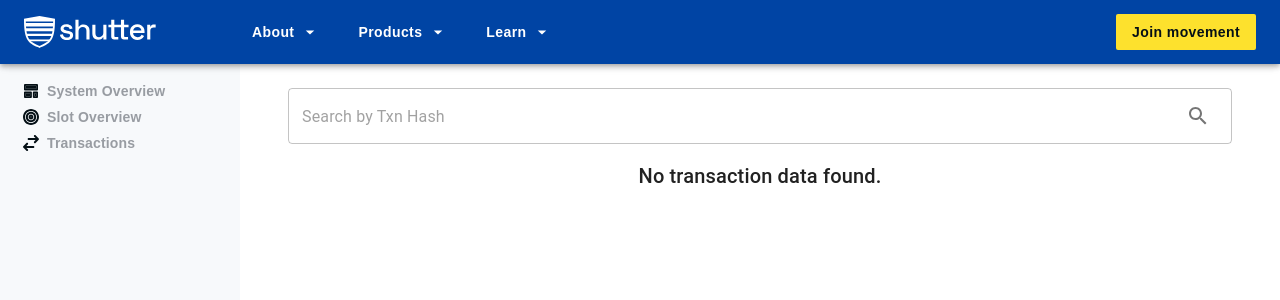
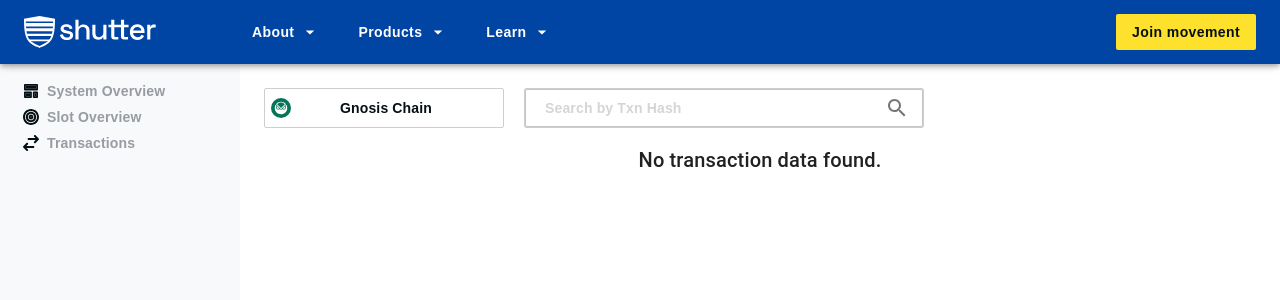
Before and after one commit to shutter-network/shutter-explorer, a React (Create React App) app in the folder frontend/: page /transaction-details in a window 1280 px wide. Shown: the top 300 px of the page. Built offline with nearby package versions, Linux system fonts and the light colour scheme; no server answers.

Commit message:
adjust search bar style

```diff
--- a/frontend/src/components/ResponsiveLayout.tsx
+++ b/frontend/src/components/ResponsiveLayout.tsx
@@ -1,5 +1,5 @@
 import { ChangeEvent, FC, ReactNode, useState } from 'react';
-import { AppBar, Box, CssBaseline, Toolbar, Container } from '@mui/material';
+import { AppBar, Box, CssBaseline, Toolbar } from '@mui/material';
 import Header from './Header';
 import SearchBar from './SearchBar';
 import Sidebar from './Sidebar';
@@ -30,13 +30,13 @@
                 <Sidebar />
 
                 <Box component="main" sx={mainStyles}>
-                    <Container sx={{ display: 'flex', justifyContent: 'flex-end', mb: 2 }}>
+                    <Box sx={{ display: 'flex', justifyContent: 'flex-start', alignItems: 'center', mb: 2, padding: 0 }}>
                         <SearchBar
                             placeholder="Search by Txn Hash"
                             value={searchQuery}
                             onChange={handleSearchChange}
                         />
-                    </Container>
+                    </Box>
                     {children}
                 </Box>
             </Box>
--- a/frontend/src/components/SearchBar.tsx
+++ b/frontend/src/components/SearchBar.tsx
@@ -1,7 +1,10 @@
 import React, { FC, ChangeEvent } from 'react';
-import { TextField, InputAdornment, IconButton, CircularProgress, Typography } from '@mui/material';
+import { InputAdornment, IconButton, CircularProgress, Typography } from '@mui/material';
 import SearchIcon from '@mui/icons-material/Search';
 import useSearch from '../hooks/useSearch';
+import { SearchContainer, ChainSelect, ChainIcon, ChainName, DropdownIcon, StyledTextField } from '../styles/searchBar';
+import chainIcon from '../assets/icons/gnosis.svg';
+import dropdownIcon from '../assets/icons/chevron_down.svg';
 
 interface SearchBarProps {
     placeholder: string;
@@ -19,8 +22,14 @@
     };
 
     return (
-        <>
-            <TextField
+        <SearchContainer>
+            <ChainSelect>
+                <ChainIcon src={chainIcon} alt="Chain Icon" />
+                <ChainName>Gnosis Chain</ChainName>
+                <DropdownIcon src={dropdownIcon} alt="Dropdown Icon" />
+            </ChainSelect>
+
+            <StyledTextField
                 fullWidth
                 placeholder={placeholder}
                 value={value}
@@ -38,13 +47,14 @@
                     },
                 }}
             />
+
             {loading && <Typography>Loading...</Typography>}
             {error && (
                 <Typography color="error" variant="body2">
                     {error.message}
                 </Typography>
             )}
-        </>
+        </SearchContainer>
     );
 };
 
--- /dev/null
+++ b/frontend/src/styles/searchBar.ts
@@ -0,0 +1,71 @@
+import styled from 'styled-components';
+import { TextField } from '@mui/material';
+
+export const SearchContainer = styled.div`
+  display: flex;
+  align-items: flex-start;
+  justify-content: flex-start;
+  gap: 20px;
+  width: 100%;
+
+  @media (max-width: 991px) {
+    flex-direction: column;
+    width: 100%;
+  }
+`;
+
+export const ChainSelect = styled.div`
+  display: flex;
+  align-items: center;
+  gap: 8px;
+  background: #fff;
+  border: 1px solid #ccced0;
+  border-radius: 2px;
+  padding: 3px 6px;
+  max-width: 240px;
+  min-width: 240px;
+  height: 40px;
+`;
+
+export const ChainIcon = styled.img`
+  width: 20px;
+  height: 20px;
+`;
+
+export const ChainName = styled.span`
+  flex: 1;
+  padding: 0 4px;
+  color: #051016;
+  font: 600 14px/1 'Space Grotesk', sans-serif;
+`;
+
+export const DropdownIcon = styled.img`
+  width: 16px;
+  height: 16px;
+`;
+
+export const StyledTextField = styled(TextField)`
+  && {
+    max-width: 400px;
+    width: 100%;
+    height: 40px;
+    background: #fff;
+    border-radius: 2px;
+
+    .MuiInputBase-root {
+      padding: 3px 6px;
+      height: 100%;
+      border: 1px solid #ccced0;
+      border-radius: 2px;
+    }
+
+    .MuiInputBase-input {
+      font: 600 14px/1 'Space Grotesk', sans-serif;
+      color: #989ca2;
+    }
+  }
+
+  @media (max-width: 991px) {
+    width: 100%;
+  }
+`;
```
Also changed, not shown: frontend/src/assets/icons/gnosis.svg (added).
